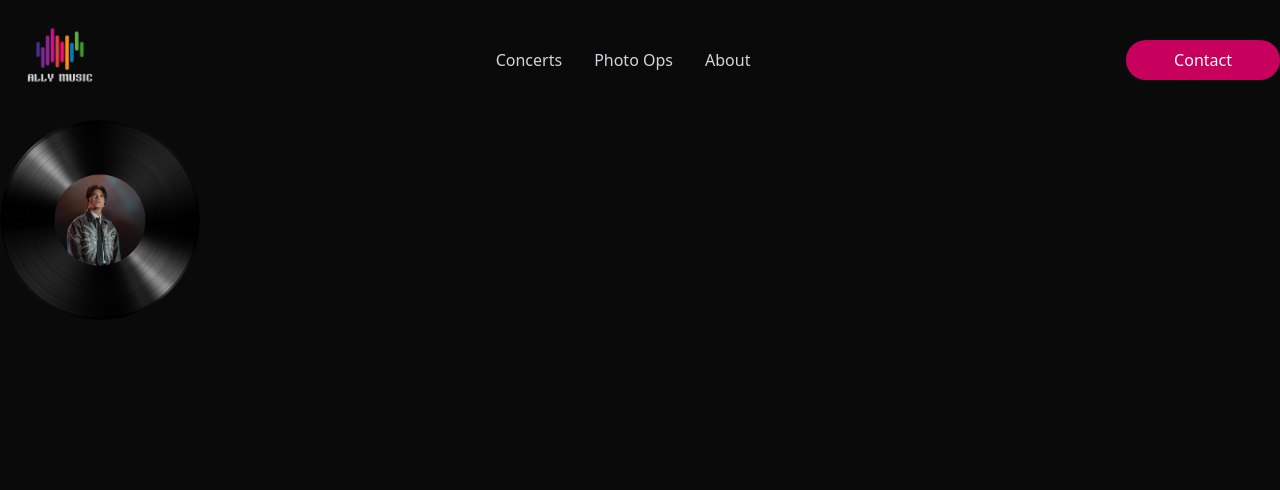
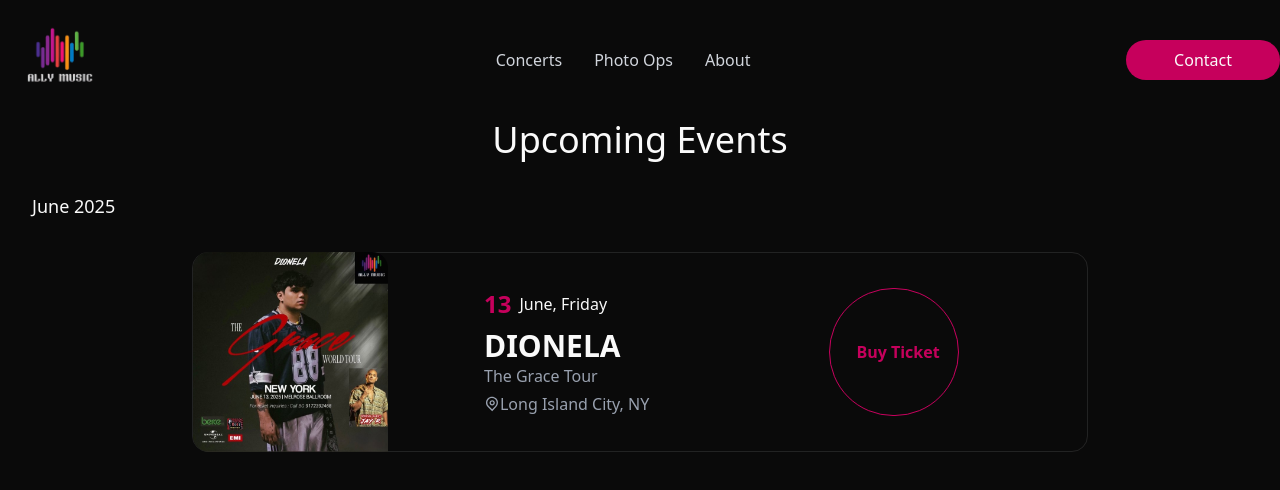
Before and after one commit to alexmortelsison/allymusic5, a Next.js app: page /concerts in a window 1280 px wide. Shown: the top 490 px of the page. Built offline with nearby package versions, Linux system fonts and the light colour scheme.

Commit message:
updated concerts page

```diff
--- a/app/components/Schedule.tsx
+++ b/app/components/Schedule.tsx
@@ -2,8 +2,9 @@
   return (
     <div className="flex items-center justify-between py-4 lg:py-4 md:py-8 bg-gray-100/10 backdrop-blur-xs absolute bottom-5 lg:mt-24 rounded-4xl shadow-xs shadow-gray-900 text-gray-300 max-w-7xl mx-auto">
       <div className="flex items-center justify-evenly w-screen">
-        <h1 className="font-semibold text-nowrap text-gray-300">
-          June 13, 2025
+        <h1 className="font-semibold text-nowrap text-gray-300 items-center flex">
+          <span className="text-pink-700 px-2 text-lg font-bold">13</span> June
+          2025
         </h1>
         <p className="">|</p>
         <div className="text-center text-nowrap">
--- a/app/concerts/page.tsx
+++ b/app/concerts/page.tsx
@@ -1,16 +1,53 @@
+import { BsArrowUpRightCircle } from "react-icons/bs";
+import { CgPin } from "react-icons/cg";
 import Image from "next/image";
 
 export default function ConcertsPage() {
   return (
-    <div>
-      <div>
-        <Image
-          src={"/tj1.png"}
-          alt="tj1"
-          width={200}
-          height={200}
-          className="object-cover"
-        />
+    <div className="max-w-7xl mx-auto px-16 lg:px-0 pb-12">
+      <h1 className="text-center md:text-4xl">Upcoming Events</h1>
+      <div className="flex flex-col items-start text-start justify-start pt-8 lg:pl-8">
+        <p className="text-lg">June 2025</p>
+      </div>
+      <div className="lg:pt-8 pt-4 lg:flex lg:justify-center">
+        <div className="border md:h-[200px] lg:w-[70%] lg:justify-center rounded-2xl flex flex-col justify-center">
+          <div className="sm:flex">
+            <Image
+              src={"/dionela.jpg"}
+              alt="dionela"
+              width={195}
+              height={195}
+              className="object-cover h-full w-full md:w-[195px] rounded-t-2xl md:rounded-l-2xl"
+            />
+            <div className="text-center flex flex-col md:pl-8 justify-center lg:pl-24">
+              <p className="flex items-center justify-center md:justify-start">
+                <span className="text-pink-700 font-bold text-2xl pr-2">
+                  13
+                </span>
+                June, Friday
+              </p>
+              <h1 className="sm:flex text-3xl pt-2 font-semibold">DIONELA</h1>
+              <p className="sm:flex text-gray-400 pt-2 md:pt-0">
+                The Grace Tour
+              </p>
+              <div className="flex items-center justify-center md:pt-1 text-gray-400 pb-4 md:pb-0">
+                <CgPin />
+                <p className="text-nowrap">Long Island City, NY</p>
+              </div>
+            </div>
+            <div className="flex justify-center md:justify-end md:items-center w-full lg:pr-32 md:pr-12 pb-8 md:pb-0 px-4 md:px-0">
+              <div className="border border-pink-700 md:px-16 md:py-12 w-screen md:w-0 text-center items-center justify-center rounded-full flex py-2 cursor-pointer hover:opacity-90 bg-pink-700 md:bg-transparent">
+                <BsArrowUpRightCircle
+                  className="md:h-[30px]md:hidden text-white md:text-pink-700 pr-2"
+                  size={30}
+                />
+                <p className="text-nowrap text-white md:text-pink-700 font-bold">
+                  Buy Ticket
+                </p>
+              </div>
+            </div>
+          </div>
+        </div>
       </div>
     </div>
   );
```
Also changed, not shown: public/dionela.jpg (added).
